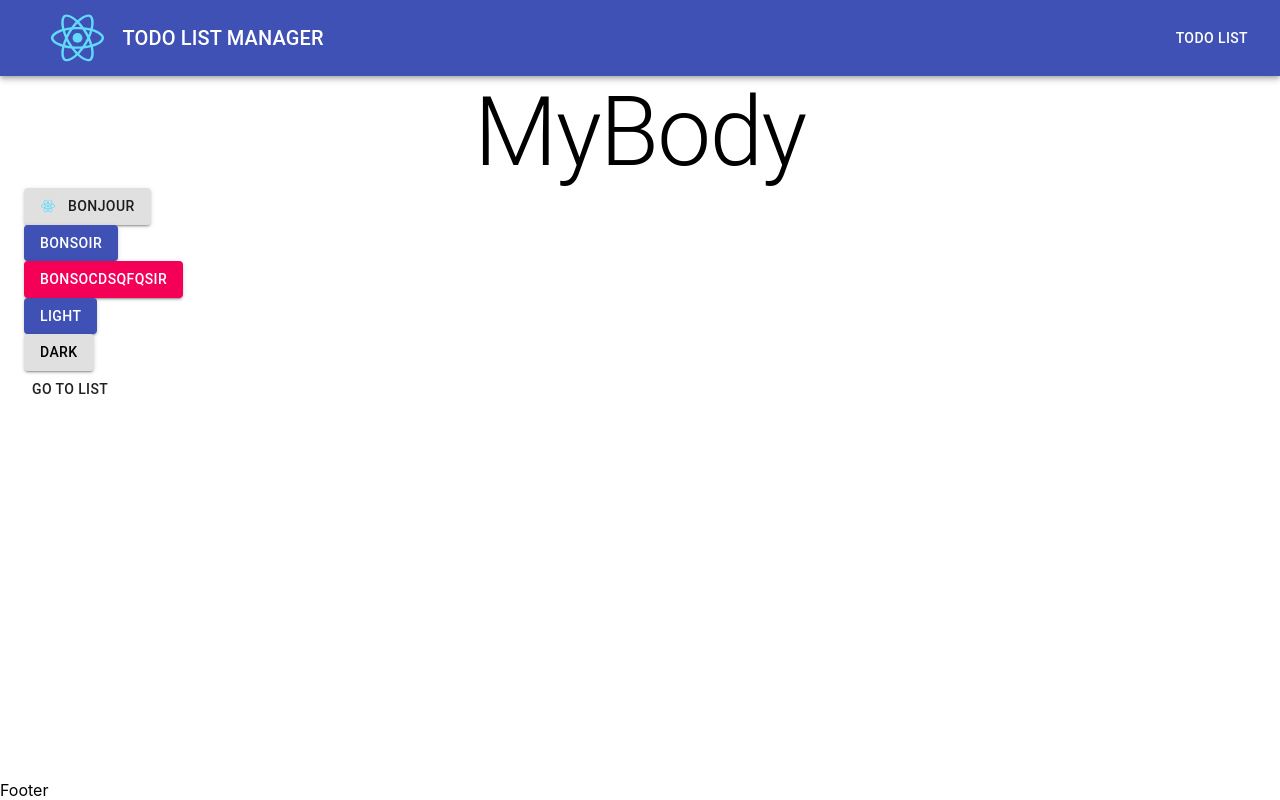
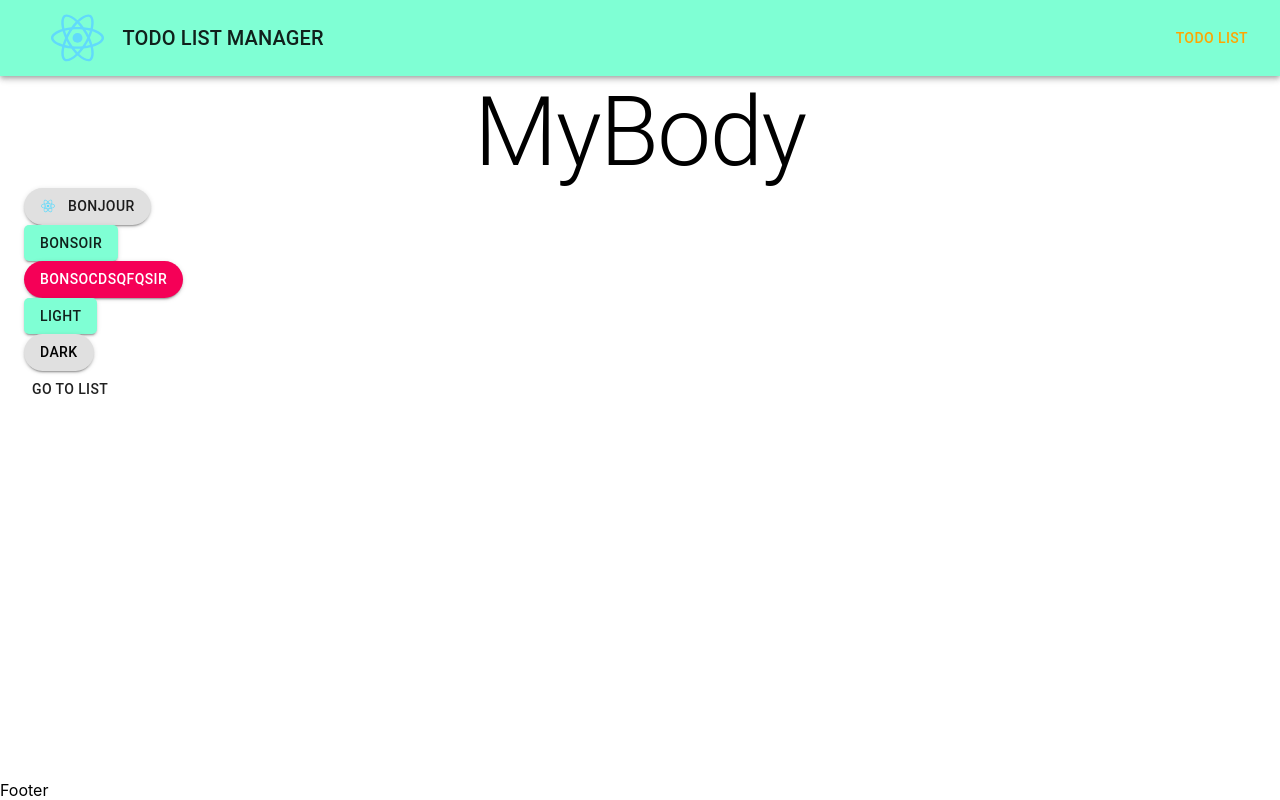
Before and after one commit to kmarques/wsf-react, a React (Create React App) app: page / in a window 1280 px wide. Built offline with nearby package versions, Linux system fonts and the light colour scheme.

Commit message:
material-ui: override theme

```diff
--- a/src/App.js
+++ b/src/App.js
@@ -3,6 +3,8 @@ import { BrowserRouter } from "react-router-dom";
 import Header from "./components/Header";
 import Body from "./components/Body";
 import Footer from "./components/Footer";
+import { ThemeProvider } from "@material-ui/core/styles";
+import theme from "./theme";
 
 // React.createElement('div', {
 //   className:"App"
@@ -10,11 +12,13 @@ import Footer from "./components/Footer";
 function App() {
   return (
     <div className="App">
-      <BrowserRouter>
-        <Header />
-        <Body />
-        <Footer />
-      </BrowserRouter>
+      <ThemeProvider theme={theme}>
+        <BrowserRouter>
+          <Header />
+          <Body />
+          <Footer />
+        </BrowserRouter>
+      </ThemeProvider>
     </div>
   );
 }
--- a/src/components/Header.js
+++ b/src/components/Header.js
@@ -19,6 +19,9 @@ const useStyles = makeStyles((theme) => ({
   imgResponsive: {
     height: 64,
   },
+  buttonPink: {
+    color: "orange",
+  },
 }));
 
 export default function Header() {
@@ -32,7 +35,12 @@ export default function Header() {
             <Typography variant="h6">Todo List Manager</Typography>
           </Button>
         </div>
-        <Button color="inherit" component={Link} to="/list">
+        <Button
+          color="inherit"
+          component={Link}
+          to="/list"
+          className={classes.buttonPink}
+        >
           Todo List
         </Button>
       </Toolbar>
--- a/src/theme.js
+++ b/src/theme.js
@@ -1,5 +1,24 @@
+import { createMuiTheme } from "@material-ui/core/styles";
+
 const theme = createMuiTheme({
-  status: {
-    danger: orange[500],
+  palette: {
+    primary: { main: "#7fffd4" },
+  },
+  typography: {
+    // In Chinese and Japanese the characters are usually larger,
+    // so a smaller fontsize may be appropriate.
+    fontSize: 14,
+  },
+  overrides: {
+    MuiButton: {
+      contained: {
+        borderRadius: 20,
+      },
+      containedPrimary: {
+        borderRadius: 5,
+      },
+    },
   },
 });
+
+export default theme;
```
Also changed, not shown: 1 other file (tests, documents, lock files or other folders).
